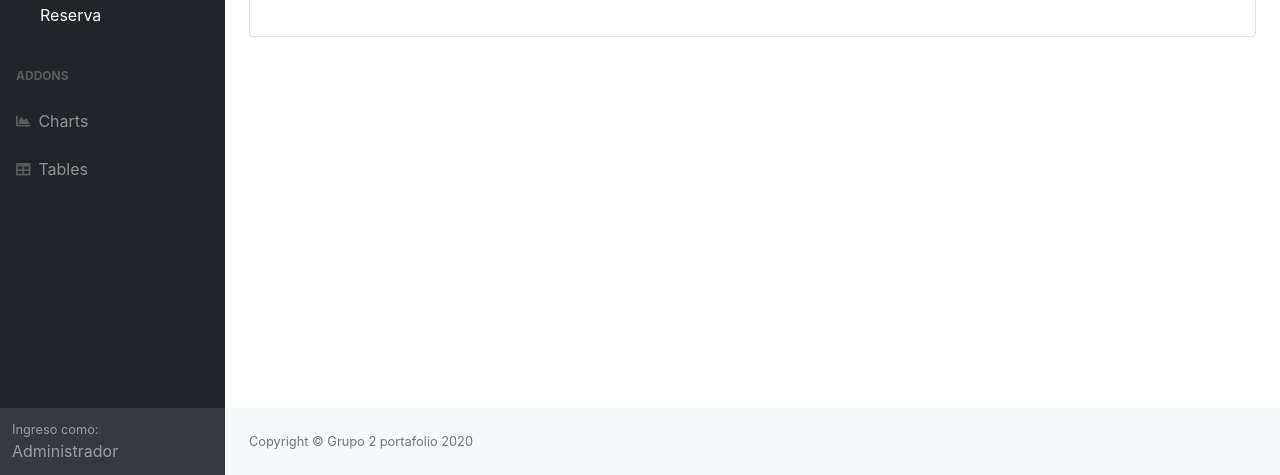
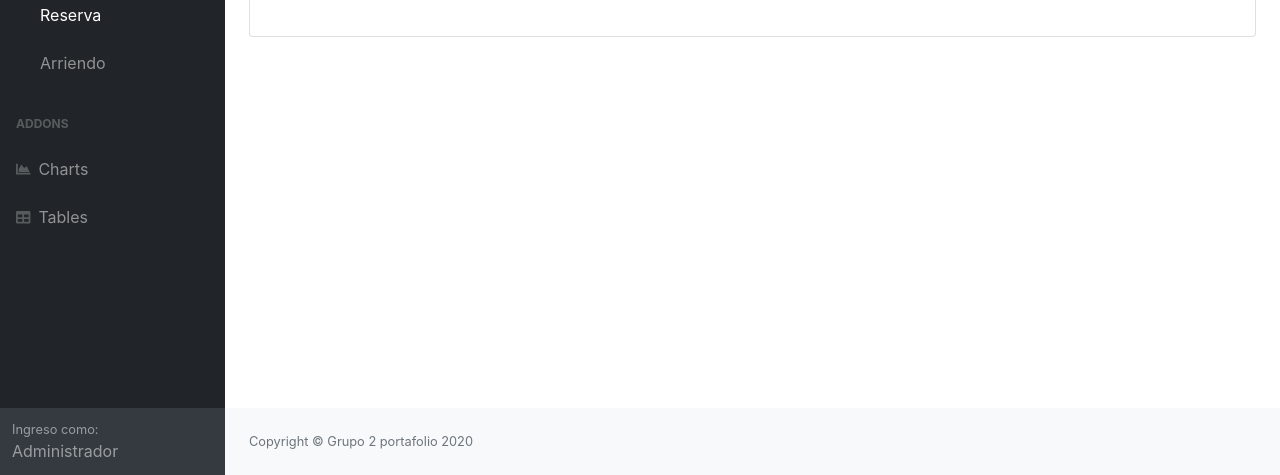
Before and after one commit to stuk4/portafolio-departamentos, a Django app: page /usuario/admin/listar_usuarios/reserva in a window 1280 px wide. Shown: the part 325-800 px from the top of the page. Run offline with Django 3.2, Linux system fonts and the light colour scheme; the visitor is signed in with stand-in values (Sample User, id 1); data comes from the database, SQL or seed files in the repository; some libraries are stand-ins or nearby versions.

Commit message:
Agrego interfaces de arriendo de usuarios y departamentos en admin

```diff
--- a/departamentos/templates/departamentos/base_admin.html
+++ b/departamentos/templates/departamentos/base_admin.html
@@ -56,14 +56,14 @@
                                 <div class="sb-sidenav-collapse-arrow"><i class="fas fa-angle-down"></i></div>
                             </a>
                             <div class="collapse
-                                        {% if request.resolver_match.url_name == 'Administracion departamentos' or request.resolver_match.url_name == 'Administracion departamentos en mantención' or request.resolver_match.url_name == 'Administracion departamentos reservados' %}
+                                        {% if request.resolver_match.url_name == 'Administracion departamentos' or request.resolver_match.url_name == 'Administracion departamentos en mantención' or request.resolver_match.url_name == 'Administracion departamentos reservados' or request.resolver_match.url_name == 'Administracion departamentos arrendados' %}
                                         show
                                         {% endif %}
                                         " id="collapseLayouts" aria-labelledby="headingOne" data-parent="#sidenavAccordion">
                                 <nav class="sb-sidenav-menu-nested nav">
                                     <a class="nav-link {% if request.resolver_match.url_name == "Administracion departamentos" %}active{% endif %}" href="{% url 'Administracion departamentos' %}">Disponibles</a>
                                     <a class="nav-link" href="{% url 'Administracion departamentos reservados' %}">Reservados</a>
-                                    <a class="nav-link" href="layout-sidenav-light.html">Arrendados</a>
+                                    <a class="nav-link" href="{% url 'Administracion departamentos arrendados' %}">Arrendados</a>
                                     <a class="nav-link" href="{% url 'Administracion departamentos en mantención' %}">Mantención</a>
                                 </nav>
                             </div>
@@ -75,13 +75,15 @@
                                 <div class="sb-sidenav-collapse-arrow"><i class="fas fa-angle-down"></i></div>
                             </a>
                             <div class="collapse
-                                        {% if request.resolver_match.url_name == 'Administracion usuarios' or request.resolver_match.url_name == 'Administracion usuarios con reserva'  %}
+                                        {% if request.resolver_match.url_name == 'Administracion usuarios' or request.resolver_match.url_name == 'Administracion usuarios con reserva' or request.resolver_match.url_name == 'Administracion usuarios con arriendo' %}
                                         show
                                         {% endif %}
                                         " id="collapseLayouts-usuarios" aria-labelledby="headingOne" data-parent="#sidenavAccordion">
                                 <nav class="sb-sidenav-menu-nested nav">
                                     <a class="nav-link {% if request.resolver_match.url_name == "Administracion usuarios" %}active{% endif %}" href="{% url 'Administracion usuarios' %}">Disponibilidad </a>
                                     <a class="nav-link {% if request.resolver_match.url_name == "Administracion usuarios con reserva" %}active{% endif %}" href="{% url 'Administracion usuarios con reserva' %}">Reserva </a>
+                                    <a class="nav-link {% if request.resolver_match.url_name == "Administracion usuarios con arriendo" %}active{% endif %}" href="{% url 'Administracion usuarios con arriendo' %}">Arriendo </a>
+
                                 </nav>
                             </div>
 
--- a/departamentos/templates/departamentos/lista_departamentos_admin.html
+++ b/departamentos/templates/departamentos/lista_departamentos_admin.html
@@ -20,7 +20,7 @@
                     <tr>
                         <th>ID</th>
                         <th>Dirección</th>
-                        {% if request.resolver_match.url_name == 'Administracion departamentos reservados' %}
+                        {% if request.resolver_match.url_name == 'Administracion departamentos reservados' or request.resolver_match.url_name == 'Administracion departamentos arrendados'  %}
                         <th>Cliente</th>
                         {% endif %}
                         <th>Detalles</th>
@@ -50,7 +50,7 @@
 
                             <td>{{ departamento.id }}</td>
                             <td>{{ departamento.direccion }}</td>
-                            {% if request.resolver_match.url_name == 'Administracion departamentos reservados' %}
+                            {% if request.resolver_match.url_name == 'Administracion departamentos reservados' or request.resolver_match.url_name == 'Administracion departamentos arrendados' %}
                             <td> {{ departamento.usuario }}</td>
                             {% endif %}
 
--- a/departamentos/urls.py
+++ b/departamentos/urls.py
@@ -10,6 +10,7 @@ urlpatterns = [
     path('departamentos/admin/',views.listar_departamentos_admin,name="Administracion departamentos"),
     path('departamentos_mantencion/admin/',views.listar_departamentos_admin,name="Administracion departamentos en mantención"),
     path('departamentos_reservados/admin/',views.listar_departamentos_admin,name="Administracion departamentos reservados"),
+    path('departamentos_arrendados/admin/',views.listar_departamentos_admin,name="Administracion departamentos arrendados"),
     path('departamentos/admin/eliminar_imagen/<int:id>/',views.eliminar_imagen_departamento,name="Eliminar imagen departamento"),
     path('departamentos/admin/eliminar_inventario/<int:id>/',views.eliminar_inventario_departamento,name="Eliminar inventario departamento"),
     path('departamentos/admin/eliminar_tour/<int:id>/',views.eliminar_tour_departamento,name="Eliminar tour departamento"),
--- a/departamentos/views.py
+++ b/departamentos/views.py
@@ -90,7 +90,10 @@ def listar_departamentos_admin(request):
     elif request.resolver_match.url_name == 'Administracion departamentos en mantención':
         departamentos = Departamento.objects.exclude(usuario__isnull=False).filter(estado_mantencion=True)
     elif request.resolver_match.url_name == 'Administracion departamentos reservados':
-        departamentos = Departamento.objects.exclude(usuario__isnull=True).filter(estado_mantencion=False)
+        departamentos = Departamento.objects.exclude(reserva__isnull=True).exclude(usuario__isnull=True).filter(estado_mantencion=False).filter(usuario__reserva_activa=True)
+    elif request.resolver_match.url_name == 'Administracion departamentos arrendados':
+        departamentos = Departamento.objects.filter(reserva__arriendo__isnull=True).filter(estado_mantencion=False).filter(usuario__arriendo_activo=True)
+
     inventarios = Inventario.objects.all()
     imagenes = Imagen.objects.all()
     tours = Tour.objects.all()
--- a/usuarios/templates/usuarios/listar_usuarios_admin.html
+++ b/usuarios/templates/usuarios/listar_usuarios_admin.html
@@ -22,8 +22,10 @@
                         <th>Nombre</th>
                         <th>Correo</th>
                         <th>Telefono</th>
-                        {% if user.is_superuser and request.resolver_match.url_name == 'Administracion usuarios con reserva' %}
+                        {% if request.resolver_match.url_name == 'Administracion usuarios con reserva' or request.resolver_match.url_name == 'Administracion usuarios con arriendo'  %}
                         <th>Transporte</th>
+                        {% endif %}
+                        {% if request.resolver_match.url_name == 'Administracion usuarios con reserva'  %}
                         <th>Llegada</th>
                         {% endif %}
                         {% if request.resolver_match.url_name == 'Administracion usuarios' %}
@@ -47,12 +49,16 @@
                         <td>{{ usuario.first_name }}  </td>
                         <td>{{ usuario.email }}</td>
                         <td>{{ usuario.telefono|stringformat:"d"  }}</td>
-                        {% if user.is_superuser and request.resolver_match.url_name == 'Administracion usuarios con reserva' %}
+                        {% if  request.resolver_match.url_name == 'Administracion usuarios con reserva' or request.resolver_match.url_name == 'Administracion usuarios con arriendo' %}
                         <td align="center">
 
                             <!-- Modal servicio transporte -->
                             <!-- Iconos segun el estado del transporte -->
-                            {% if usuario.transporte.estado_verificado %}
+                            {% if usuario.transporte.estado_verificado and  request.resolver_match.url_name == 'Administracion usuarios con arriendo'  %}
+                            <button type="button" class="btn   btn-success" data-container="body" data-toggle="popover" data-placement="top" data-content="Transporte aceptado,">
+                                <i class="fas fa-info"></i>
+                            </button>
+                            {% elif usuario.transporte.estado_verificado %}
                             <button type="button" class="btn btn-success" data-toggle="modal" data-target="#transporte-{{ usuario.id }}">
                                 <i class="fas fa-check"></i>
                             </button>
@@ -68,6 +74,7 @@
                                 <button type="button" class="btn btn-primary" data-toggle="modal" data-target="#transporte-{{ usuario.id }}">
                                     <i class="fas fa-car-alt"></i>
                                 </button>
+
                             {% endif  %}
 
                             <!-- Modal -->
@@ -189,6 +196,8 @@
                             </div>
                             <!-- Fin modal servicio transporte -->
                         </td>
+                        {% endif %}
+                        {% if request.resolver_match.url_name == 'Administracion usuarios con reserva'  %}
                         <td>
 
                         {% if usuario.reserva_actual.llegada  %}
@@ -211,19 +220,20 @@
                         <td>
                             {% if usuario.is_active %}
                                 {%  if usuario.is_superuser %}
-                                ADMIN
+                                    ADMIN
                                 {% else %}
-                                Activo  <a class="btn btn-info"  href="{% url 'Actualizar estado usuario' usuario.id  %}"  role="button"> <i class="fas fa-exchange-alt"></i></a>
+                                    Activo  <a class="btn btn-info"  href="{% url 'Actualizar estado usuario' usuario.id  %}"  role="button"> <i class="fas fa-exchange-alt"></i></a>
                                 {% endif %}
                                 {% if user.is_staff %}
+
                                 {% else %}
-                                <a class="btn btn-info"  href="{% url 'Actualizar estado usuario' usuario.id  %}"  role="button"> <i class="fas fa-exchange-alt"></i></a>
+                                    <a class="btn btn-info"  href="{% url 'Actualizar estado usuario' usuario.id  %}"  role="button"> <i class="fas fa-exchange-alt"></i></a>
                                 {% endif %}
                             {% else %}
                                 Inactivo  <a class="btn btn-info"  href="{% url 'Actualizar estado usuario' usuario.id  %}"  role="button"> <i class="fas fa-exchange-alt"></i></a>
                                 {% if user.is_staff %}
                                 {% else %}
-                                <a class="btn btn-info"  href="{% url 'Actualizar estado usuario' usuario.id  %}"  role="button"> <i class="fas fa-exchange-alt"></i></a>
+                                    <a class="btn btn-info"  href="{% url 'Actualizar estado usuario' usuario.id  %}"  role="button"> <i class="fas fa-exchange-alt"></i></a>
                                 {% endif %}
                             {% endif %}
                         </td>
--- a/usuarios/urls.py
+++ b/usuarios/urls.py
@@ -12,6 +12,7 @@ urlpatterns = [
    path('perfil/arriendos',views.perfil_arriendos,name="Mis arriendos"),
    path('admin/listar_usuarios/disponibilidad',views.listar_usuarios,name="Administracion usuarios"),
    path('admin/listar_usuarios/reserva',views.listar_usuarios,name="Administracion usuarios con reserva"),
+   path('admin/listar_usuarios/arriendo',views.listar_usuarios,name="Administracion usuarios con arriendo"),
    path('admin/actualizar_estado_usuario/<int:id>/',views.actualizar_estado_usuario,name="Actualizar estado usuario"),
    path('admin/actualizar_llegada_usuario/<int:id>/',views.actualizar_llegada_usuario,name="Actualizar llegada usuario"),
 ]
--- a/usuarios/views.py
+++ b/usuarios/views.py
@@ -284,6 +284,8 @@ def listar_usuarios(request):
         usuarios = User.objects.filter(reserva_activa=False).filter(arriendo_activo=False)
     elif request.resolver_match.url_name == 'Administracion usuarios con reserva':
         usuarios = User.objects.filter(reserva_activa=True).filter(arriendo_activo=False)
+    elif request.resolver_match.url_name == 'Administracion usuarios con arriendo':
+        usuarios = User.objects.filter(reserva_activa=False).filter(arriendo_activo=True)
 
     if request.method == 'POST' and 'btn-transporte-aceptar'  in request.POST or 'btn-transporte-rechazar'  in request.POST :
         transporte = get_object_or_404(Transporte,id=request.POST.get('id-transporte'))
```
Also changed, not shown: departamentos/models.py (+14 -1 lines), usuarios/templates/usuarios/perfil_arriendo.html (+9 -1 lines).
